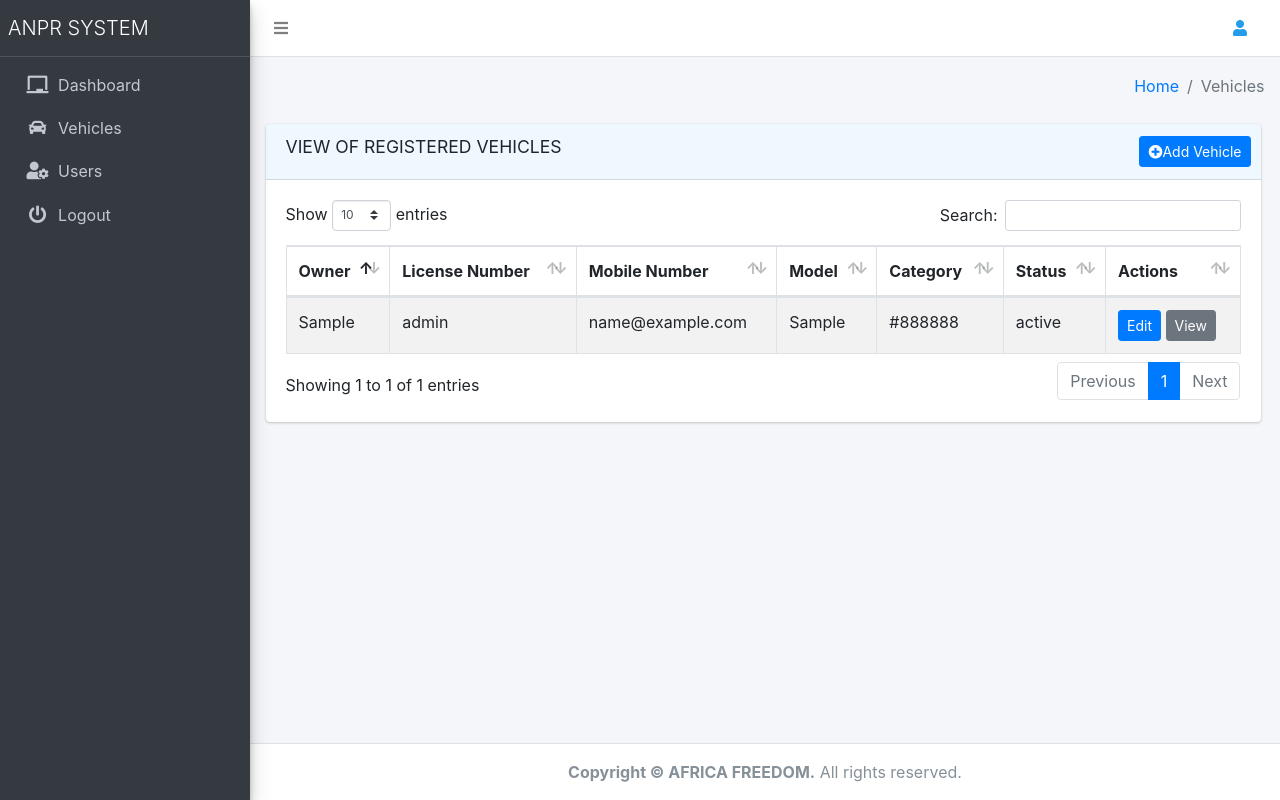
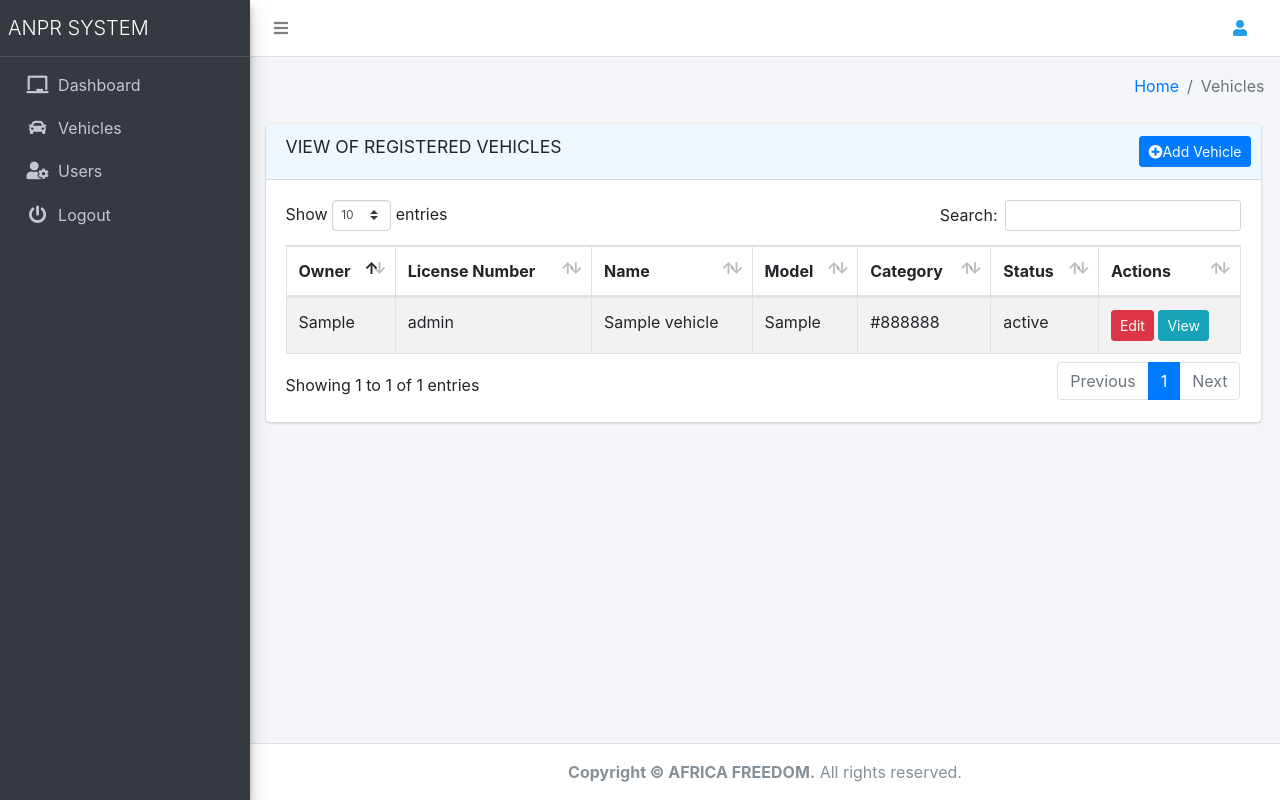
Before and after one commit to Jataz/Vehicle-Entry-Management-System-Using-Image-Processing, a Flask app: page /vehicles in a window 1280 px wide. Run offline with Flask 2, Linux system fonts and the light colour scheme; tables that the repository leaves empty or names only in its code hold one stand-in row (values such as "Sample post"); some libraries are stand-ins or nearby versions.

Commit message:
Second Commit

```diff
--- a/server.py
+++ b/server.py
@@ -95,7 +95,7 @@ def login():
         message = 'Please enter correct username / password!'
     return render_template('login.html', message=message)
 
-@app.route('/dashboard')
+@app.route('/dashboard',methods=['GET', 'POST'])
 def dashboard():
     return render_template("dashboard.html",td=td,tt=tt,tc=tc)
 
--- a/static/js/validation.js
+++ b/static/js/validation.js
@@ -1,16 +1,20 @@
 $(document).ready(function() {
   $('form').submit(function(event) {
-      var name = $('#name').val();
+    var name = $('#owner').val();
     var email = $('#email').val();
 
     if (name.length < 3) {
-        alert('Name must be at least 3 characters long');
+      $('#owner-error').text('Name must be at least 3 characters long');
       event.preventDefault();
+    } else {
+      $('#owner-error').text('');
     }
 
     if (!isValidEmail(email)) {
-        alert('Please enter a valid email address');
+      $('#email-error').text('Please enter a valid email address');
       event.preventDefault();
+    } else {
+      $('#email-error').text('');
     }
   });
 
--- a/templates/add_user.html
+++ b/templates/add_user.html
@@ -72,8 +72,8 @@
             </div>
 
             <div class="modal-footer justify-content-between">
-              <button type="button" class="btn btn-default" data-dismiss="modal">Close</button>
-              <button type="submit" class="btn btn-primary">Add User</button>
+              <button type="button" class="btn btn-danger" data-dismiss="modal">Cancel</button>
+              <button type="submit" class="btn btn-success">Add User</button>
             </div>
           </form>
 
--- a/templates/add_vehicle.html
+++ b/templates/add_vehicle.html
@@ -8,68 +8,68 @@
         </button>
       </div>
       <div class="modal-body">
-        <form  action="{{ url_for('create_vehicle') }}" method="post" onsubmit="return validateForm()">
+        <form  action="{{ url_for('create_vehicle') }}" method="post" >
 
           <div class="row g-2">
             <div class="mb-3 col-md-6">
                 <label for="owner" class="form-label">Owner</label>
-                <input type="text" class="form-control" placeholder="Owner" name="owner" id="owner"  >
+                <input type="text" class="form-control" placeholder="Owner" name="owner" id="owner"  required >
 
             </div>
             <div class="mb-3 col-md-6">
                 <label for="id_number" class="form-label">National ID</label>
-                <input type="text" class="form-control" placeholder="eg. 06092827h37" name="id_number" id="id_number" >
+                <input type="text" class="form-control" placeholder="eg. 06092827h37" name="id_number" id="id_number" required>
             </div>
           </div>
 
           <div class="row g-2">
             <div class="mb-3 col-md-6">
                 <label for="email" class="form-label">Email</label>
-                <input type="text" class="form-control" placeholder="e.g. example@gmail.com" name="email" id="email" >
+                <input type="text" class="form-control" placeholder="e.g. example@gmail.com" name="email" id="email" required >
 
             </div>
             <div class="mb-3 col-md-6">
                 <label for="phone_number" class="form-label">Phone Number</label>
-                <input type="text" class="form-control" placeholder="e.g. 07735072020" name="phone_number"  id="phone_number" >
+                <input type="tel" class="form-control" placeholder="e.g. 0773507202" name="phone_number"  id="phone_number" minlength="9" maxlength="10" required >
             </div>
           </div>
 
           <div class="row g-2">
             <div class="mb-3 col-md-6">
                 <label for="vehicle_name" class="form-label">Vehicle Name</label>
-                <input type="text" class="form-control" placeholder="Vehicle Name" name="vehicle_name" id="vehicle_name"  >
+                <input type="text" class="form-control" placeholder="Vehicle Name" name="vehicle_name" id="vehicle_name" required>
 
             </div>
             <div class="mb-3 col-md-6">
               <label for="model" class="form-label">Model</label>
-              <input type="text" class="form-control" placeholder="Model" name="model" id="model"  >
+              <input type="text" class="form-control" placeholder="Model" name="model" id="model" required  >
             </div>
           </div>
 
           <div class="row g-2">
             <div class="mb-3 col-md-6">
                 <label for="number_plate" class="form-label">Number Plate</label>
-                <input type="text" class="form-control" placeholder="e.g. ABC1234" name="number_plate" id="number_plate"  >
+                <input type="text" class="form-control" placeholder="e.g. ABC1234" name="number_plate" id="number_plate" required  >
 
             </div>
             <div class="mb-3 col-md-6">
                 <label for="color" class="form-label">Color</label>
-                <input type="text" class="form-control" placeholder="Color" name="color" id="color">
+                <input type="text" class="form-control" placeholder="Color" name="color" id="color" required>
             </div>
           </div>
           <div class="row g-2">
             <div class="mb-3 col-md-6">
                 <label for="role" class="form-label">Category</label>
 
-                <select  class="form-control" name="role" id="role" >
+                <select  class="form-control" name="role" id="role" required >
                   <option value="">Select Category</option>
                   <option value="student">Student</option>
-                  <option value="admin">Staff</option>
+                  <option value="staff">Staff</option>
                 </select>
             </div>
             <div class="mb-3 col-md-6">
                 <label for="status" class="form-label">Status</label>
-                <select  class="form-control" name="status" id="status" >
+                <select  class="form-control" name="status" id="status" required >
                   <option value="">Select Status</option>
                   <option value="allowed">Allowed</option>
                   <option value="not allowed">Not Allowed</option>
@@ -78,32 +78,10 @@
           </div>
 
           <div class="modal-footer justify-content-between">
-            <button type="button" class="btn btn-default" data-dismiss="modal">Close</button>
-            <button type="submit" class="btn btn-primary">Create</button>
+            <button type="button" class="btn btn-danger" data-dismiss="modal">Close</button>
+            <button type="submit" class="btn btn-success">Create</button>
           </div>
         </form>
-
-<!--         <form method="POST" action="/submit" onsubmit="return validateForm()">
-          <label for="name">Name:</label>
-          <input type="text" id="name" name="name" ><br>
-
-          <label for="email">Email:</label>
-          <input type="email" id="email" name="email" ><br>
-
-          <label for="password">Password:</label>
-          <input type="password" id="password" name="password" ><br>
-
-          <label for="gender">Gender:</label>
-          <select id="role" name="role" >
-              <option value="">Select Gender</option>
-              <option value="male">Male</option>
-              <option value="female">Female</option>
-          </select><br>
-
-          <button type="submit">Submit</button>
-      </form> -->
-
-
       </div>
     </div>
     <!-- /.modal-content -->
--- a/templates/dashboard.html
+++ b/templates/dashboard.html
@@ -2,6 +2,25 @@
 
 {% block content %}
 
+<script src="https://code.jquery.com/jquery-3.6.0.min.js"></script>
+<script>
+$(document).ready(function() {
+  // make AJAX call to fetch data from server
+  $.ajax({
+    url: '/dashboard',
+    type: 'GET',
+    success: function(data) {
+      // update page with new data
+      $('#vehicle-count').html(data.vehicleCount);
+      $('#access-count').html(data.accessCount);
+      $('#blacklist-count').html(data.blacklistCount);
+    },
+    error: function() {
+      console.log('Error fetching data from server');
+    }
+  });
+});
+</script>
 
 
         <div class="card">
@@ -12,7 +31,7 @@
                         <!-- small box -->
                         <div class="small-box bg-info">
                         <div class="inner">
-                            <h3>{{td}}</h3>
+                            <h3 id="vehicle-count">{{td}}</h3>
 
                             <p>Vehicles</p>
                         </div>
@@ -27,7 +46,7 @@
                         <!-- small box -->
                         <div class="small-box bg-success">
                         <div class="inner">
-                            <h3>{{tt}}</h3>
+                            <h3 id="access-count">{{tt}}</h3>
 
                             <p>Access</p>
                         </div>
@@ -42,7 +61,7 @@
                         <!-- small box -->
                         <div class="small-box bg-warning">
                         <div class="inner">
-                            <h3>{{tc}}</h3>
+                            <h3 id="blacklist-count">{{tc}}</h3>
 
                             <p>Blacklist</p>
                         </div>
--- a/templates/edit_user.html
+++ b/templates/edit_user.html
@@ -33,8 +33,8 @@
               </div>
 
               <div class="modal-footer justify-content-between">
-                <button type="button" class="btn btn-default" data-dismiss="modal">Close</button>
-                <button type="submit" class="btn btn-primary">Update</button>
+                <button type="button" class="btn btn-danger" data-dismiss="modal">Close</button>
+                <button type="submit" class="btn btn-success">Update</button>
               </div>
             </form>
 
--- a/templates/edit_vehicle.html
+++ b/templates/edit_vehicle.html
@@ -65,7 +65,7 @@
                 <select  class="form-control" name="role" id="role" value={{row.role}}>
                   <option value="{{ row[8] }}">{{ row[8] }}</option>
                   <option value="student">Student</option>
-                  <option value="admin">Staff</option>
+                  <option value="staff">Staff</option>
                 </select>
               </div>
               <div class="mb-3 col-md-6">
@@ -79,8 +79,8 @@
             </div>
 
             <div class="modal-footer justify-content-between">
-              <button type="button" class="btn btn-default" data-dismiss="modal">Close</button>
-              <button type="submit" class="btn btn-primary">Update</button>
+              <button type="button" class="btn btn-danger" data-dismiss="modal">Close</button>
+              <button type="submit" class="btn btn-success">Update</button>
             </div>
           </form>
 
--- a/templates/layouts/base.html
+++ b/templates/layouts/base.html
@@ -81,9 +81,10 @@
 
 <script src="{{ url_for('static', filename='plugins/datatables-responsive/js/dataTables.responsive.min.js') }}"></script>
 <script src="{{ url_for('static', filename='plugins/datatables-responsive/js/responsive.bootstrap4.min.js') }}"></script>
+<script src="{{ url_for('static', filename='js/validation.js') }}"></script>
+<script src="https://cdnjs.cloudflare.com/ajax/libs/axios/1.4.0/axios.min.js" integrity="sha512-uMtXmF28A2Ab/JJO2t/vYhlaa/3ahUOgj1Zf27M5rOo8/+fcTUVH0/E0ll68njmjrLqOBjXM3V9NiPFL5ywWPQ==" crossorigin="anonymous" referrerpolicy="no-referrer"></script>
+ <!-- DataTables scripts -->
 
-
- <!-- DataTables scripts -->
 
  <script>
   $("#datatable").DataTable({
@@ -99,95 +100,69 @@
  </script>
 
 <script>
+$(document).ready(function() {
+  // make AJAX call to fetch data from server
+  $.ajax({
+    url: '/dashboard',
+    type: 'GET',
+    success: function(data) {
+      // update page with new data
+      $('#vehicle-count').html(data.vehicleCount);
+      $('#access-count').html(data.accessCount);
+      $('#blacklist-count').html(data.blacklistCount);
+    },
+    error: function() {
+      console.log('Error fetching data from server');
+    }
+  });
+});
+</script>
 
-  function isValidPhoneNumber(phoneNumber) {
-    // Regular expression for phone number validation
-    var regex = /^\d{10}$/;
-    return regex.test(phoneNumber);
-  }
+ <SCRipt>
+  function validateForm() {
+    var owner = document.forms["myForm"]["owner"].value;
+    var id_number = document.forms["myForm"]["id_number"].value;
+    var email = document.forms["myForm"]["email"].value;
+    var phone_number = document.forms["myForm"]["phone_number"].value;
+    var vehicle_name = document.forms["myForm"]["vehicle_name"].value;
+    var model = document.forms["myForm"]["model"].value;
+    var number_plate = document.forms["myForm"]["number_plate"].value;
+    var color = document.forms["myForm"]["color"].value;
+    var role = document.forms["myForm"]["role"].value;
+    var status = document.forms["myForm"]["status"].value;
+    console.log(formData.get('owner'));
 
-  function isValidEmail(email) {
-    // Regular expression for email validation
-    var regex = /^[^\s@]+@[^\s@]+\.[^\s@]+$/;
-    return regex.test(email);
-  }
-
-  function validateForm() {
-      // Get input values
-      var owner = document.getElementById('owner').value;
-      var id_number = document.getElementById('id_number').value;
-      var email = document.getElementById('email').value;
-      var phone_number = document.getElementById('phone_number').value;
-      var vehicle_name = document.getElementById('vehicle_name').value;
-      var model = document.getElementById('model').value;
-      var number_plate = document.getElementById('number_plate').value;
-      var role = document.getElementById('role').value;
-      var color = document.getElementById('color').value;
-      var status = document.getElementById('status').value;
-
-      // Perform validation
-      if (owner == ''|| id_number == ''|| vehicle_name== '' || email == '' || phone_number == ''||model=='' || role == ''|| number_plate == '' || color == ''|| status == '') {
-          alert('All fields are required!');
+    if (owner == "" || id_number == "" || email == "" || phone_number == "" || vehicle_name == "" || model == "" || number_plate == "" || color == "" || role == "" || status == "") {
+      alert("All fields must be filled out");
       return false;
     }
 
-
-      if (!isValidEmail(email)) {
-        alert('Invalid email format!');
+    // validate email format
+    var emailRegex = /^[^\s@]+@[^\s@]+\.[^\s@]+$/;
+    if (!emailRegex.test(email)) {
+      alert("Invalid email format");
       return false;
     }
 
-      if (!isValidPhoneNumber(phone_number)) {
-        alert('Invalid phone number format, Put 10 digits!');
+    // validate phone number format
+    var phoneRegex = /^\d{10}$/;
+    if (!phoneRegex.test(phone_number)) {
+      alert("Invalid phone number format");
+      return false;
+    }
+
+    // validate number plate format
+    var numberPlateRegex = /^[A-Z]{3}\d{4}$/;
+    if (!numberPlateRegex.test(number_plate)) {
+      alert("Invalid number plate format");
       return false;
     }
 
     return true;
   }
-</script>
 
-<script>
-
-  function isValidPhoneNumber(phoneNumber) {
-    // Regular expression for phone number validation
-    var regex = /^\d{10}$/;
-    return regex.test(phoneNumber);
-  }
-
-  function isValidEmail(email) {
-    // Regular expression for email validation
-    var regex = /^[^\s@]+@[^\s@]+\.[^\s@]+$/;
-    return regex.test(email);
-  }
-
-  function validateUser() {
-      // Get input values
-      var name = document.getElementById('name').value;
-      var username = document.getElementById('username').value;
-      var email = document.getElementById('email').value;
-      var phone_number = document.getElementById('phone_number').value;
-      var password = document.getElementById('password').value;
-      var confirm_password = document.getElementById('confirm_password ').value;
-
-      // Perform validation
-      if (name == ''|| username== ''|| email == '' || phone_number == '' || password == ''|| confirm_password  == '') {
-          alert('All fields are required!');
-          return false;
-      }
+ </SCRipt>
 
 
-      if (!isValidEmail(email)) {
-        alert('Invalid email format!');
-        return false;
-      }
-
-      if (!isValidPhoneNumber(phone_number)) {
-        alert('Invalid phone number format, Put 10 digits!');
-        return false;
-      }
-
-      return true;
-  }
-</script>
 </body>
 </html>
--- a/templates/vehicles.html
+++ b/templates/vehicles.html
@@ -59,7 +59,7 @@
                             <tr>
                               <th>Owner</th>
                               <th>License Number</th>
-                              <th>Mobile Number</th>
+                              <th>Name</th>
                               <th>Model</th>
                               <th>Category</th>
                               <th>Status</th>
@@ -71,13 +71,13 @@
                               <tr>
                                 <td>{{row.1}}</td>
                                 <td>{{row.9}}</td>
-                                <td>{{row.4}}</td>
+                                <td>{{row.5}}</td>
                                 <td>{{row.6}}</td>
                                 <td>{{row.8}}</td>
                                 <td>{{row.10}}</td>
                                 <td>
-                                  <a data-toggle="modal" data-target="#update_vehicle{{row.9}}" data-backdrop="static" data-keyboard="true"><span class="btn btn-primary btn-sm">Edit</span></a>
-                                  <a data-toggle="modal" data-target="#viewModal{{row.9}}" data-backdrop="static" data-keyboard="true"><span class="btn btn-secondary btn-sm">View</span></a>
+                                  <a data-toggle="modal" data-target="#update_vehicle{{row.9}}" data-backdrop="static" data-keyboard="true"><span class="btn btn-danger btn-sm">Edit</span></a>
+                                  <a data-toggle="modal" data-target="#viewModal{{row.9}}" data-backdrop="static" data-keyboard="true"><span class="btn btn-info btn-sm">View</span></a>
 
                               </tr>
                               {% include 'edit_vehicle.html' %}
@@ -96,4 +96,6 @@
     </div>
 
   </section>
+
+
 {% endblock content %}
--- a/templates/view_vehicle.html
+++ b/templates/view_vehicle.html
@@ -67,7 +67,10 @@
                 </div>
             </div>
             <hr>
-            <hr>
+
+            <div class="modal-footer justify-content-between">
+                <button type="button" class="btn btn-primary" data-dismiss="modal">Close</button>
+              </div>
         </div>
       </div>
       <!-- /.modal-content -->
```
Also changed, not shown: main.py (+26 -9 lines), req.txt (deleted, +0 -82 lines), requirements.txt (deleted, +0 -28 lines), templates/users.html (+5 -3 lines), templates/view_user.html (added, +45 -0 lines), README.md, 1 other file. Lines whose indentation alone changed are shown as unchanged.
